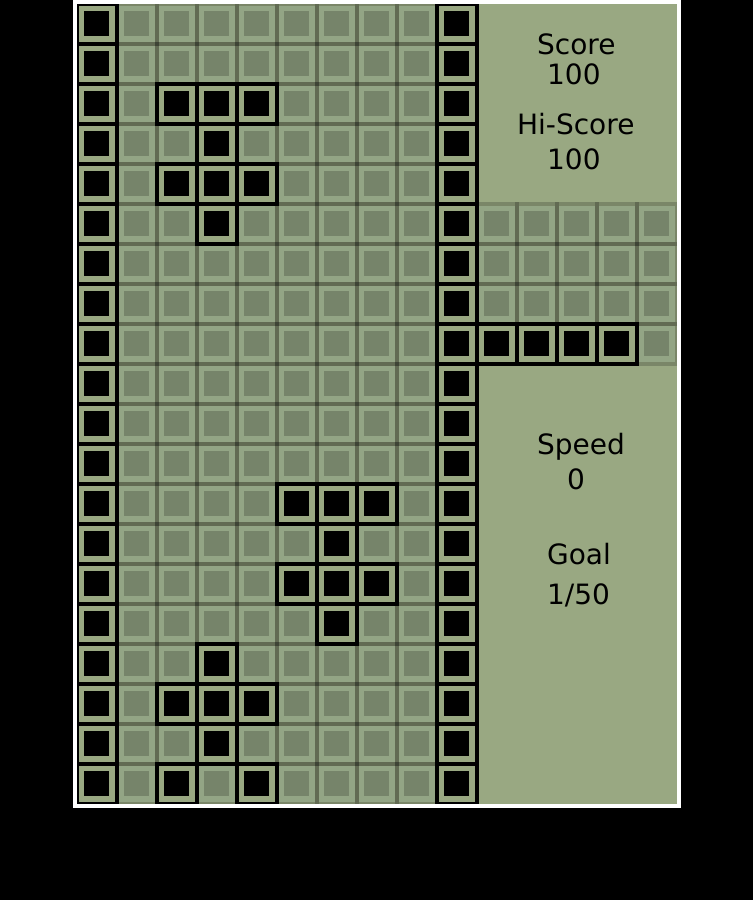
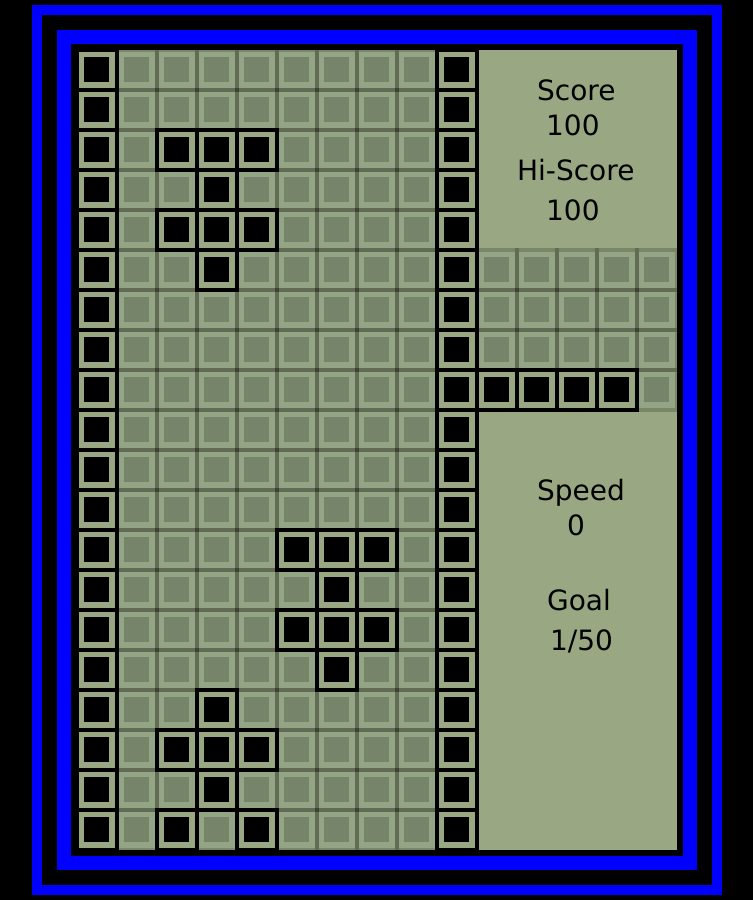
Before and after one commit to Ivan12122/Brick-game-Car-Racing-, a plain HTML site: page index.html in a window 1280 px wide. Shown: the whole page, without its empty margins (263-1016 px from the left). Before the commit the page ends 808 px from the top, so only its background shows below. Drawn offline with Linux system fonts and the light colour scheme.

Commit message:
Add files via upload

```diff
--- a/index.css
+++ b/index.css
@@ -4,17 +4,12 @@ body{
     padding: 0;
 }
 
-#root{
-    text-align: center;
-}
-
-#root h4{
-    color: white;
-}
-
 #root canvas{
     display: block;
-    margin: 0 auto;
-    border: 4px solid white;
+    margin: 50px auto;
     background: #99A882;
+    box-shadow: 0 0 0 6px black,
+                0 0 0 20px blue,
+                0 0 0 35px black,
+                0 0 0 45px blue
 }
--- a/src/Controller.js
+++ b/src/Controller.js
@@ -11,7 +11,7 @@ export default class Controller {
             this.game.moveBedCarDown();
             this.view.render(this.game.getState());
             this.GG()
-        }, this.game.getSpeed())
+        }, this.game.speed)
     }
 
 }
--- a/src/game.js
+++ b/src/game.js
@@ -85,7 +85,7 @@ export default class Game {
                 speedGame: this.speedGame,
                 goal: this.goal,
                 lives: this.lives,
-                losing: this.losing
+                losing: this.losing,
             }
         }
 
@@ -118,13 +118,8 @@ export default class Game {
             hiScote: this.hiScore,
             speedGame: this.speedGame,
             goal: this.goal,
-            lives: this.lives
+            lives: this.lives,
         };
-    }
-
-    // сетeр скорости
-    getSpeed() {
-        return this.speed
     }
 
     // создание пустого массива -10 на -22
--- a/src/view.js
+++ b/src/view.js
@@ -81,16 +81,16 @@ export default class View {
         this.context.font = "28px Verdana"
         //Score
         this.context.fillText('Score', 460, 50)
-        this.context.fillText(score, 470, 80)
+        this.context.fillText(score, 490 - score.toString().length * 7, 85)
         //Hi-Score
         this.context.fillText('Hi-Score', 440, 130)
-        this.context.fillText(hiScote, 470, 165);
+        this.context.fillText(hiScote, 490 - hiScote.toString().length * 7, 170);
         //speedGame
         this.context.fillText('Speed', 460, 450)
         this.context.fillText(speedGame, 490, 485);
         //goal
         this.context.fillText('Goal', 470, 560)
-        this.context.fillText(goal + '/50', 470, 600);
+        this.context.fillText(goal + '/50', 480 - goal.toString().length * 7, 600);
         //lives
         for (let x = 10; x < 15; x++) {
             for (let y = 5; y < 9; y++) {
@@ -110,8 +110,8 @@ export default class View {
     }
 
     // текст возобновить игру клавишей Enter
-    losingGame(losing,lives){
-        if(lives == 0 && losing && this.picer){
+    losingGame(losing, lives) {
+        if (lives == 0 && losing && this.picer) {
             this.context.font = "bold 40px Verdana"
             this.context.fillStyle = 'rgb(0, 0, 0)';
             this.context.fillText('GAME OVER', 65, 390)
@@ -120,7 +120,7 @@ export default class View {
             this.context.fillText('click the Enter to continue', 45, 420)
             return
         }
-        if (losing && this.picer){
+        if (losing && this.picer) {
             this.context.font = "bold 21px Verdana"
             this.context.fillStyle = 'rgb(0, 0, 0)';
             this.context.fillText('click the Enter to continue', 45, 390)
```
